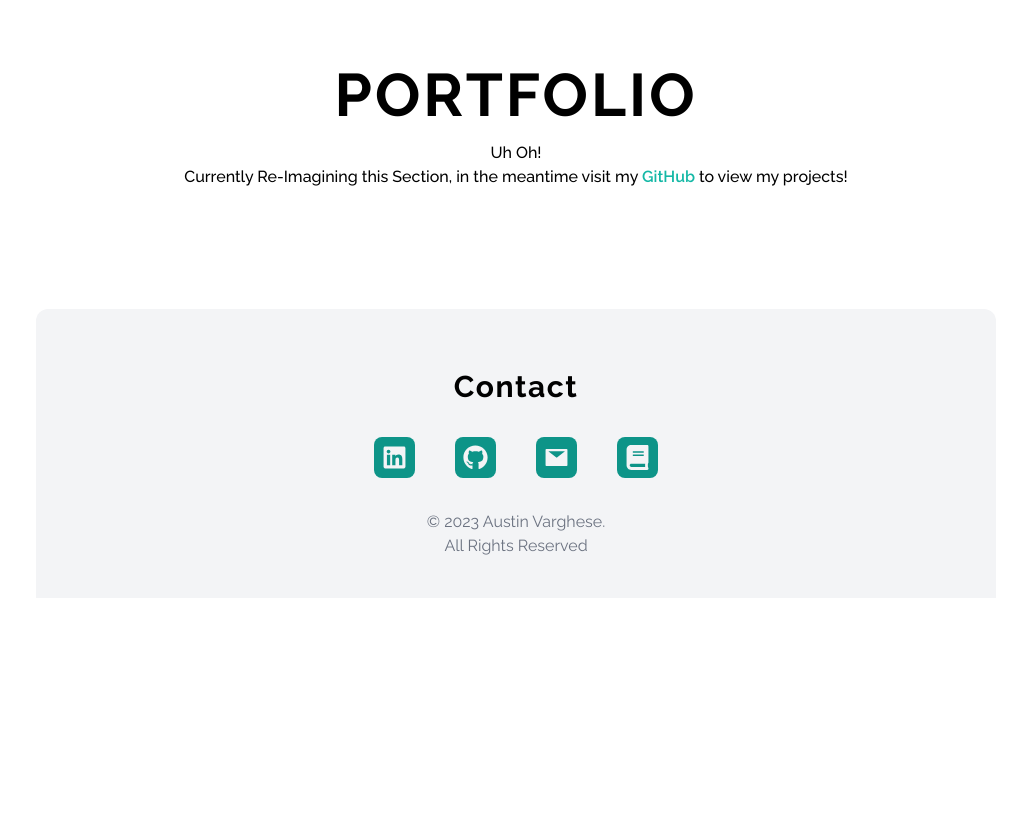
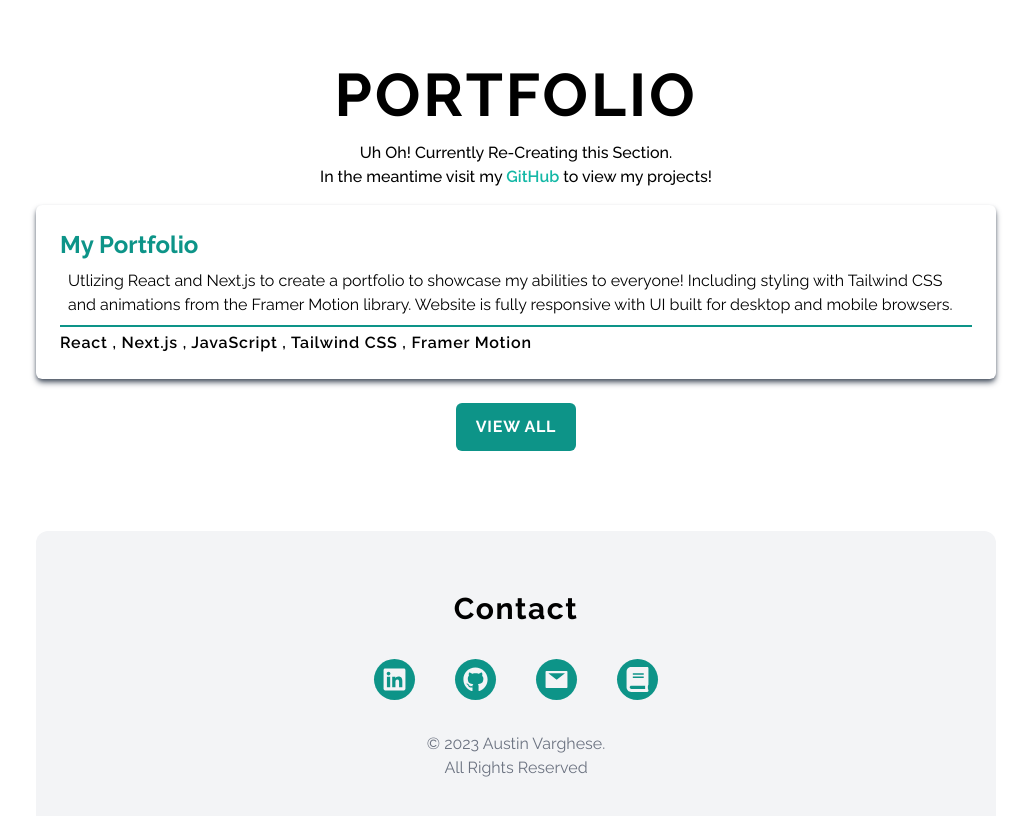
Before and after one commit to Austin-FV/nextjs-portfolio, a Next.js app: page / in a window 1280 px wide. Shown: the part 2020-2836 px from the top of the page, without its empty margins (124-1155 px from the left). Before the commit the page ends 2618 px from the top, so only its background shows below. Built offline with nearby package versions, Linux system fonts and the light colour scheme.

Commit message:
animation updated for skills section, updated resume, changed footer, added example project to be updated

```diff
--- a/components/Footer.jsx
+++ b/components/Footer.jsx
@@ -7,30 +7,32 @@ import { AiFillLinkedin, AiFillGithub, AiFillMail, AiFillProfile } from 'react-i
 const Footer = () => {
     return (
         <div id='contact' className='pt-10 pb-10 bg-gray-100 dark:bg-gray-800 rounded-t-xl ease-in duration-300'>
-            <h2 className='py-5 text-3xl tracking-wider font-bold dark:text-gray-100'>Contact</h2>
+            <h2 className='py-5 text-3xl tracking-wider font-bold dark:text-gray-100'>
+                Contact
+            </h2>
             <div className='flex justify-center gap-6 lg:gap-10 py-3 text-gray-100 mb-5'>
 
                 <Link href={"https://www.linkedin.com/in/austin-fv/"} target='_blank' title='LinkedIn' className=''>
-                    <div className='p-2 rounded-lg bg-teal-600 hover:bg-teal-800'>
+                    <div className='p-2 rounded-full bg-teal-600 hover:bg-teal-800 hover:ring ring-gray-300 ease-in duration-100'>
                         <FaLinkedin size={25} />
                     </div>
                 </Link>
 
                 <Link href={"https://github.com/Austin-FV"} target='_blank' title='GitHub' className=''>
-                    <div className='p-2 rounded-lg bg-teal-600 hover:bg-teal-800'>
+                    <div className='p-2 rounded-full bg-teal-600 hover:bg-teal-800 hover:ring ring-gray-300 ease-in duration-100'>
                         <FaGithub size={25} />
                     </div>
                 </Link>
 
                 <Link href={"mailto:austinfv01@gmail.com"} title='Email' className=''>
 
-                    <div className='p-2 rounded-lg bg-teal-600 hover:bg-teal-800'>
+                    <div className='p-2 rounded-full bg-teal-600 hover:bg-teal-800 hover:ring ring-gray-300 ease-in duration-100'>
                         <AiFillMail size={25} />
                     </div>
                 </Link>
 
                 <Link href={"/AFV_Resume.pdf"} target='_blank' title='Resume' className=''>
-                    <div className='p-2 rounded-lg bg-teal-600 hover:bg-teal-800'>
+                    <div className='p-2 rounded-full bg-teal-600 hover:bg-teal-800 hover:ring ring-gray-300 ease-in duration-100'>
                         <FaBook size={25} />
                     </div>
                 </Link>
--- a/components/Portfolio.jsx
+++ b/components/Portfolio.jsx
@@ -4,6 +4,8 @@ import { AiFillEye, AiFillGithub } from 'react-icons/ai'
 import { motion } from 'framer-motion'
 import Link from 'next/link'
 import Image from 'next/image'
+import { MdExpandMore } from "react-icons/md"
+
 
 // TEMPORARY FOR DESIGN, WILL NEED MY OWN IMAGES
 import design from '../public/design.png'
@@ -22,6 +24,15 @@ import Modal from './Modal'
 const Portfolio = () => {
 
     const projects = [
+        {
+            id: 0,
+            title: "My Portfolio",
+            imageSrc: web1,
+            url: "https://github.com/Austin-FV/nextjs-portfolio",
+            description: "Utlizing React and Next.js to create a portfolio to showcase my abilities to everyone! Including styling with Tailwind CSS and animations from the Framer Motion library. Website is fully responsive with UI built for desktop and mobile browsers.",
+            tech: ["React", "Next.js", "JavaScript", "Tailwind CSS", "Framer Motion"],
+            date: "June 2023 - Present"
+        },
         // {
         //     id: 1,
         //     title: "GPX Parser",
@@ -67,20 +78,43 @@ const Portfolio = () => {
                     Here is a showcase of some of my projects that can also be found on<span className='text-teal-500 font-semibold'><a href="https://github.com/Austin-FV" target='_blank'> Github</a></span>!
                 </p> */}
                 <p className='py-4 dark:text-gray-300 font-medium'>
-                    Uh Oh!<br/> Currently Re-Imagining this Section, in the meantime visit my <span className='text-teal-500 font-semibold'><a href="https://github.com/Austin-FV" target='_blank'> GitHub </a></span>to view my projects!
+                    Uh Oh! Currently Re-Creating this Section.<br/>In the meantime visit my <span className='text-teal-500 font-semibold'><a href="https://github.com/Austin-FV" target='_blank'> GitHub </a></span>to view my projects!
                 </p>
 
-                <div className='max-w-5xl mx-auto grid md:grid-cols-2 gap-8'>
+                <div className='max-w-5xl min-h-fit mx-auto'>
 
                     {
                         projects.map(({ id, title, imageSrc, url, description, tech }) => (
                             // <Link key={id} href={'/#'}>
-                            <div key={id} className='group shadow-md shadow-gray-600 overflow-hidden rounded-md aspect-square flex items-center justify-center relative'>
-                                <Image src={imageSrc} alt={title} title={title} className='rounded-md duration-200 aspect-square hover:scale-110 object-cover ' />
+                            <div key={id} className='shadow-md shadow-gray-600 rounded-md p-6 dark:text-gray-200 max-w-full'>
 
-                                <div className='absolute bottom-0 top-0 left-0 right-0 px-4 py-10 bg-gray-800 opacity-90 text-center'>
-                                    <p className='text-white font-semibold'>{title}</p>
+
+                                <div className='font-bold text-2xl flex text-teal-600'>
+                                    <Link href={url} target='_blank'>
+                                        <h1>{title}</h1>
+                                    </Link>
                                 </div>
+
+                                <div className='text-left p-2'>
+                                    <p>{description}</p>
+                                </div>
+
+                                <div className='flex gap-0 font-semibold border-t-2 pt-1 border-teal-600 text-left tracking-wider'>
+
+                                    <p className=''>
+                                        {tech.join(" , ")}
+                                    </p>
+                                </div>
+
+
+                                {/* <div className='flex items-center text-center'>
+                                    <Link href={url} target='_blank'>
+                                        <div className='rounded-xl bg-black w-max p-10'>
+                                            <AiFillGithub size={50}></AiFillGithub>
+
+                                        </div>
+                                    </Link>
+                                </div> */}
                             </div>
                             // </Link>
                         ))
@@ -88,6 +122,20 @@ const Portfolio = () => {
 
                 </div>
 
+
+            </div>
+
+            <div className='flex justify-center'>
+
+                <Link href='https://github.com/Austin-FV' target='_blank' title='GitHub'>
+                    <div className='group flex items-center justify-center bg-teal-600 text-white py-3 px-5 font-bold uppercase rounded-md tracking-wider ease-in duration-100 hover:bg-teal-700 hover:ring ring-gray-400 gap-1'>
+                        <div>view all</div>
+                        {/* <AiFillGithub size={25}/> */}
+                        {/* <span className='-rotate-90 duration-100 ease-in group-hover:rotate-0'>
+                            <MdExpandMore size={25}></MdExpandMore>
+                        </span> */}
+                    </div>
+                </Link>
             </div>
 
             {/* <Modal></Modal> */}
--- a/components/Skills.jsx
+++ b/components/Skills.jsx
@@ -122,14 +122,19 @@ const Skills = () => {
             <h1 className='text-5xl md:text-6xl tracking-wider uppercase pt-20 font-bold dark:text-gray-100'>Skills</h1>
             <p className='text-md py-5 leading-8 text-gray-800 dark:text-gray-300'>Here are some of the
                 <span className='text-teal-600'> technologies </span>I have worked with!
-                <br/><span className='text-teal-600 font-semibold'><Link href="/#portfolio" scroll={false}>See How!</Link></span></p>
+                <br /><span className='text-teal-600 font-semibold'><Link href="/#portfolio" scroll={false}>See How!</Link></span></p>
 
 
             <h2 className='text-3xl py-1 dark:text-gray-200'>Languages</h2>
             <div className='grid grid-cols-2 md:grid-cols-4 lg:grid-cols-8 gap-4 mt-2 mb-10'>
                 {/* <motion.div> */}
                 {languages.map((skill) => (
-                    <motion.div whileInView={{ opacity: [0, 1] }} transition={{ duration: 1 }} key={skill.name}
+                    <motion.div
+                        initial={{ opacity: 0 }}
+                        whileInView={{ opacity: [1] }}
+                        transition={{ duration: 1 }}
+                        viewport={{ once: true }}
+                        key={skill.name}
                         className='flex flex-col items-center justify-between gap-4 p-4 shadow-md shadow-blue-300 rounded-xl outline-offset-8 hover:scale-105 ease-in duration-300 dark:shadow-blue-300 dark:hover:bg-gray-800 hover:bg-gray-200'>
 
                         <div className=''>
@@ -149,11 +154,16 @@ const Skills = () => {
             <div className='grid grid-cols-3 gap-4 mt-2 mb-10'>
                 {/* <motion.div> */}
                 {cloudplatforms.map((skill) => (
-                    <motion.div whileInView={{ opacity: [0, 1] }} transition={{ duration: 1 }} key={skill.name}
+                    <motion.div
+                        initial={{ opacity: 0 }}
+                        whileInView={{ opacity: [1] }}
+                        transition={{ duration: 1 }}
+                        viewport={{ once: true }}
+                        key={skill.name}
                         className='flex flex-col items-center justify-between gap-4 p-4 shadow-md shadow-blue-300 rounded-xl hover:scale-105 ease-in duration-300 dark:shadow-cyan-300 dark:hover:bg-gray-800 hover:bg-gray-200'>
 
                         <div className=''>
-                            <Image src={"/skill-icons/" + skill.imgPath} alt={skill.name} width={64} height={64} title={skill.name} className=''/>
+                            <Image src={"/skill-icons/" + skill.imgPath} alt={skill.name} width={64} height={64} title={skill.name} className='' />
                         </div>
                         <h3 className='font-semibold dark:text-gray-300'>{skill.name}</h3>
 
@@ -169,8 +179,14 @@ const Skills = () => {
             <div className='grid grid-cols-2 md:grid-cols-4 lg:grid-cols-8 gap-4 mt-2 mb-10'>
                 {/* <motion.div> */}
                 {tools.map((skill) => (
-                    <motion.div whileInView={{ opacity: [0, 1] }} transition={{ duration: 1 }} key={skill.name}
-                        className='flex flex-col items-center  justify-between gap-4 p-4 shadow-md shadow-blue-300 rounded-xl hover:scale-105 ease-in duration-300 dark:shadow-teal-300 dark:hover:bg-gray-800 hover:bg-gray-200'>
+                    <motion.div
+                        initial={{ opacity: 0 }}
+                        whileInView={{ opacity: [1] }}
+                        transition={{ duration: 1 }}
+                        viewport={{ once: true }}
+                        key={skill.name}
+                        className='flex flex-col items-center  justify-between gap-4 p-4 shadow-md shadow-blue-300 rounded-xl hover:scale-105 ease-in duration-300 dark:shadow-teal-300 dark:hover:bg-gray-800 hover:bg-gray-200'
+                    >
 
                         <div className=''>
                             <Image src={"/skill-icons/" + skill.imgPath} alt={skill.name} width={64} height={64} title={skill.name} />
```
Also changed, not shown: 1 other file (tests, documents, lock files or other folders).
